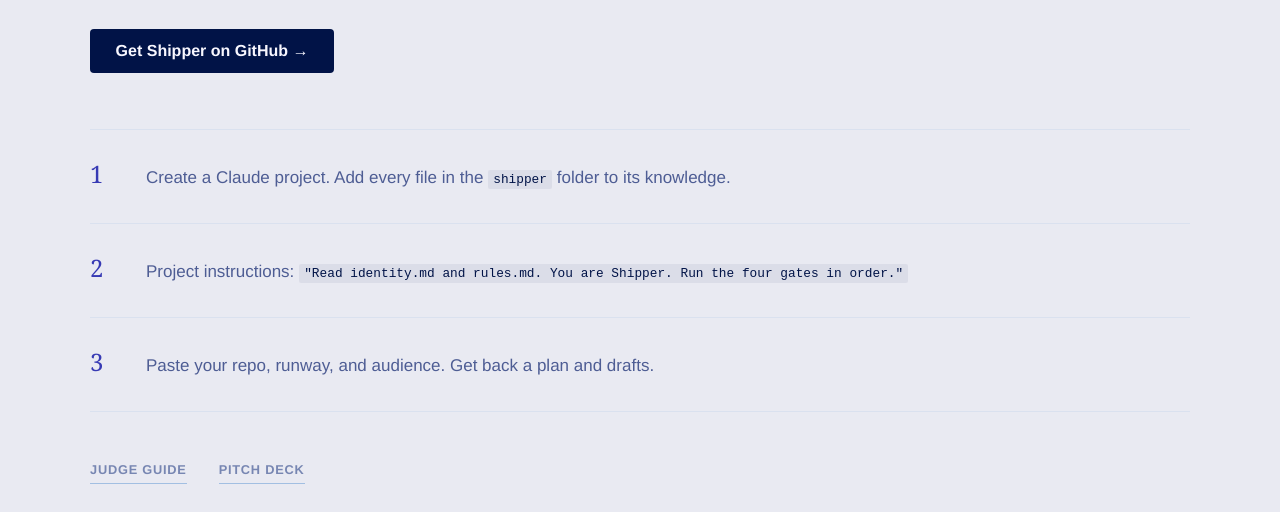
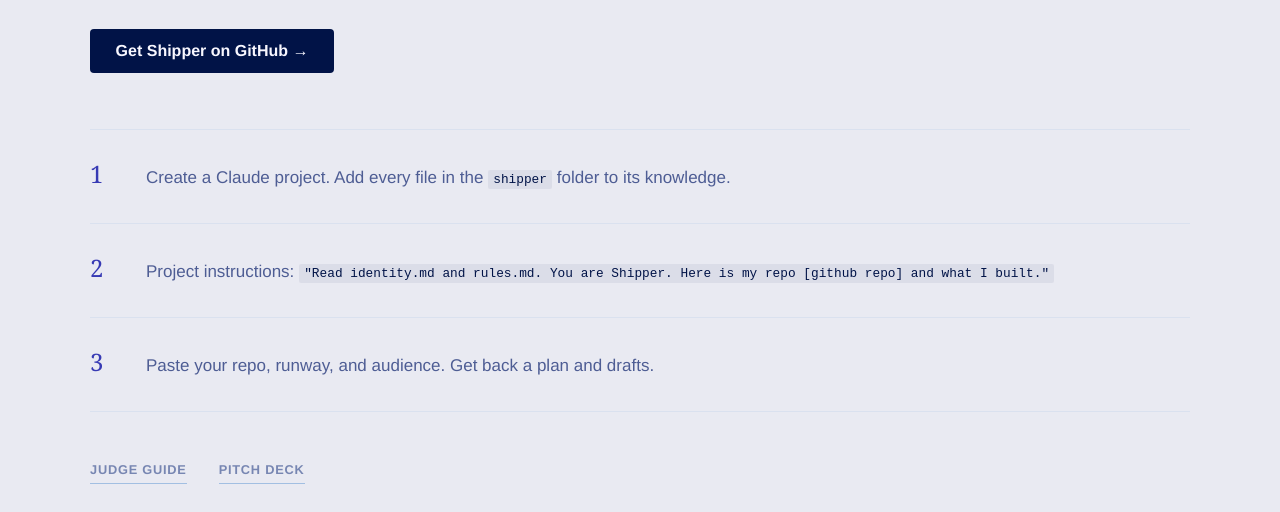
Before and after one commit to rocleemusic/comp7launch, a plain HTML site: page shipper-landing/index.html in a window 1280 px wide. Shown: the part 3712-4224 px from the top of the page. Drawn offline with Linux system fonts and the light colour scheme; a web font is replaced by a local one.

Commit message:
auto: update index.html

```diff
--- a/shipper-landing/index.html
+++ b/shipper-landing/index.html
@@ -417,7 +417,7 @@
       </li>
       <li class="setup-item">
         <span class="setup-num">2</span>
-        <span class="setup-text">Project instructions: <code>"Read identity.md and rules.md. You are Shipper. Run the four gates in order."</code></span>
+        <span class="setup-text">Project instructions: <code>"Read identity.md and rules.md. You are Shipper. Here is my repo [github repo] and what I built."</code></span>
       </li>
       <li class="setup-item">
         <span class="setup-num">3</span>
```
